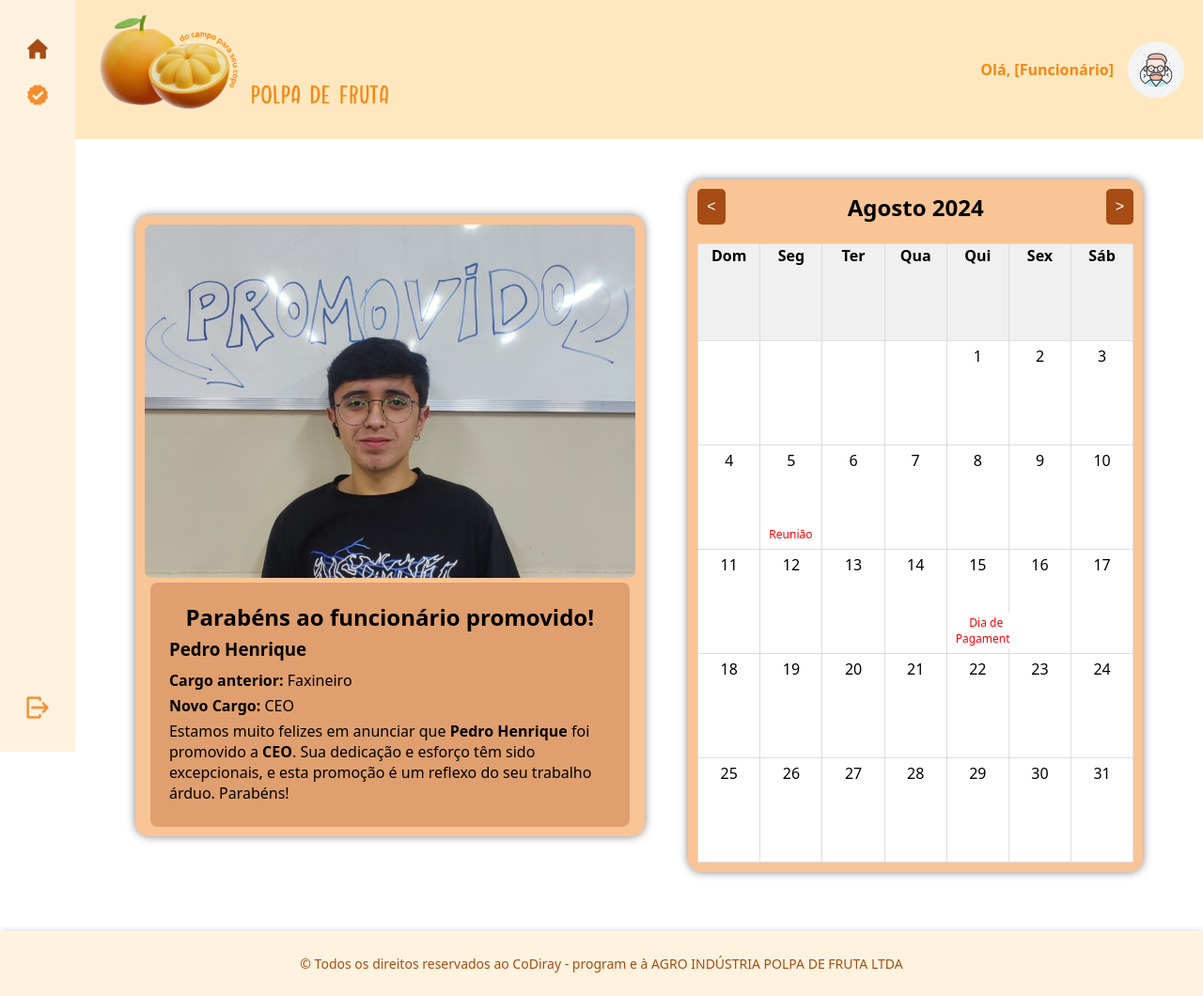
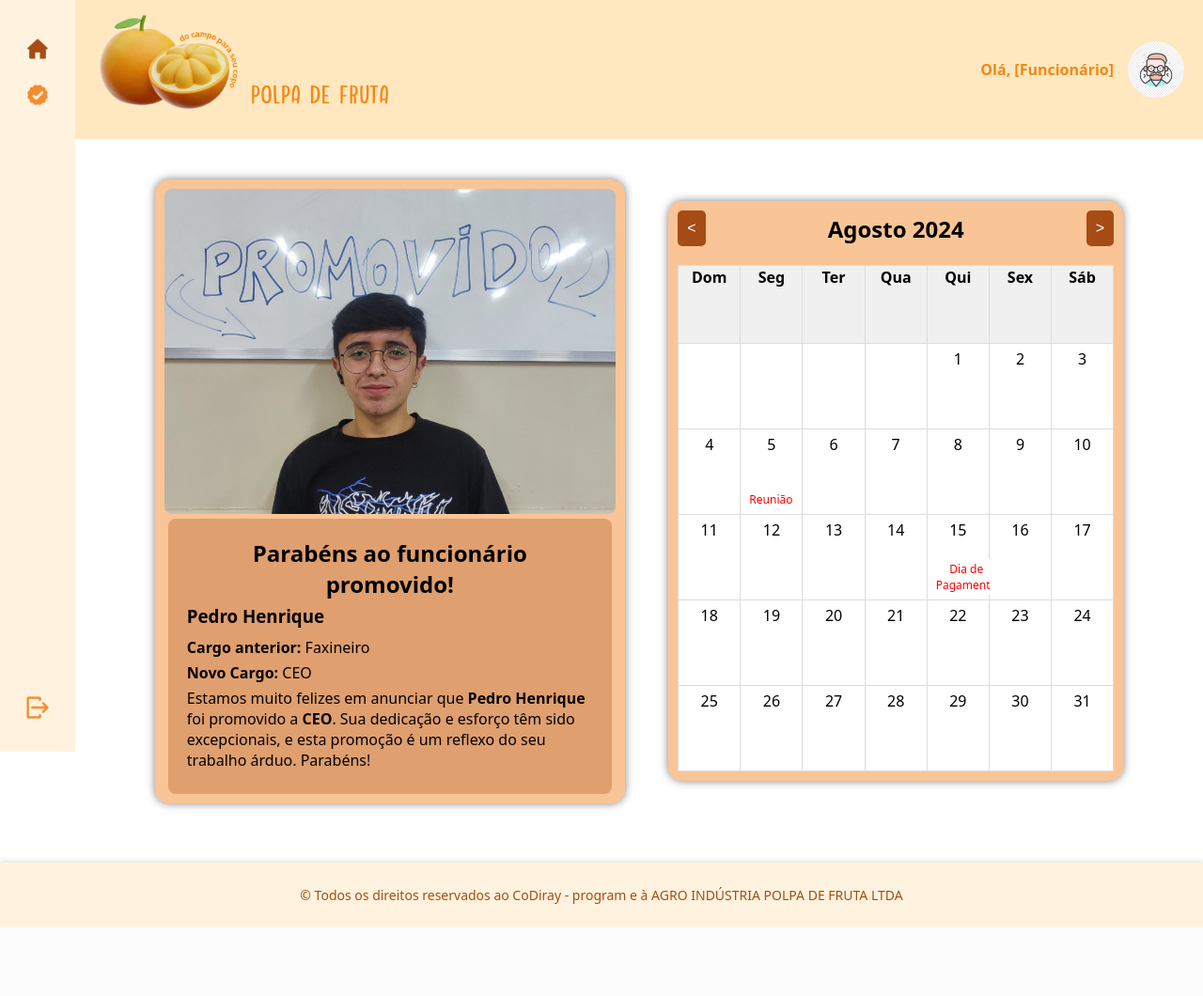
Before and after one commit to Raellz/tcc-senai, a PHP site: page /frontend/index.php in a window 1280 px wide. Shown: the whole page at 94% size. After the commit the page ends 987 px from the top, so only its background shows below. Run offline with PHP 8.4, Linux system fonts and the light colour scheme; the visitor is signed in with stand-in values (Sample User, id 1).

Commit message:
ACABOU
ACABOU ACABOU ACABOU ACABOU ACABOU ACABOU ACABOU ACABOU ACABOU ACABOU ACABOU ACABOU ACABOU ACABOU ACABOU ACABOU ACABOU ACABOU ACABOU ACABOU ACABOU ACABOU ACABOU ACABOU ACABOU ACABOU ACABOU ACABOUACABOU ACABOU ACABOU ACABOU ACABOU ACABOU ACABOU ACABOUACABOU ACABOU ACABOU ACABOUACABOU ACABOU ACABOU ACABOUACABOU ACABOU ACABOU ACABOUACABOU ACABOU ACABOU ACABOUACABOU ACABOU ACABOU ACABOUACABOU ACABOU ACABOU ACABOUACABOU ACABOU ACABOU ACABOUACABOU ACABOU ACABOU ACABOUACABOU ACABOU ACABOU ACABOUACABOU ACABOU ACABOU ACABOUACABOU ACABOU ACABOU ACABOU

```diff
--- a/css/index.css
+++ b/css/index.css
@@ -119,7 +119,7 @@
     position: relative;
     background-color: var(--cor3);
     width: 40%;
-    max-width: 35rem;
+    max-width: 30rem;
     border-radius: 15px;
     box-shadow: 0 0 10px rgba(0, 0, 0, 0.5);
     padding: 10px;
@@ -168,6 +168,7 @@
     background-color: var(--cor3);
     width: 40%;
     max-width: 1000px;
+    max-height: 800px;
     border-radius: 15px;
     box-shadow: 0 0 10px rgba(0, 0, 0, 0.5);
     padding: 10px;
@@ -212,7 +213,7 @@
 
 .calendar th, .calendar td {
     width: 14.28%;
-    height: 100px;
+    height: 80px;
     background-color: white;
     border: 1px solid #ddd;
     text-align: center;
```
